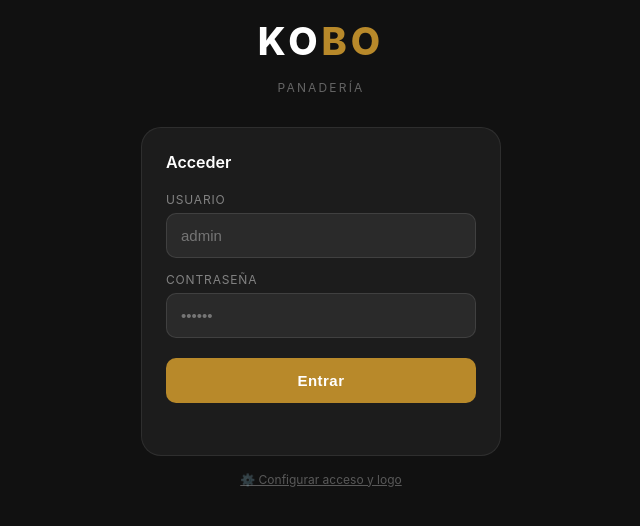
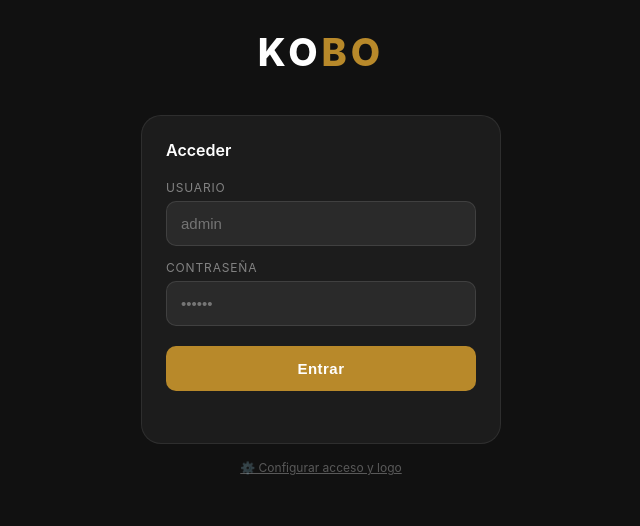
Before and after one commit to jonmarti77/kobo-panel, a plain HTML site: page index.html in a window 1280 px wide. Shown: the part 148-674 px from the top of the page, without its empty margins (319-959 px from the left). Drawn offline with Linux system fonts and the light colour scheme.

Commit message:
Add files via upload

```diff
--- a/index.html
+++ b/index.html
@@ -280,12 +280,10 @@ body{font-family:-apple-system,BlinkMacSystemFont,'Segoe UI',sans-serif;backgrou
 <!-- LOGIN SCREEN -->
 <div id="login-screen">
   <div class="login-logo">
-    <!-- Logo configurable: muestra imagen si está guardada, si no texto KOBO -->
-    <div id="login-logo-img-wrap">
-      <img id="login-logo-img" src="" alt="KOBO" style="display:none;max-width:220px;max-height:80px;object-fit:contain;"/>
+    <div id="login-logo-img-wrap" style="margin-bottom:8px;">
+      <img id="login-logo-img" src="" alt="KOBO" style="display:none;max-width:200px;max-height:80px;object-fit:contain;border-radius:16px;padding:16px 20px;background:rgba(255,255,255,0.06);backdrop-filter:blur(4px);"/>
       <div id="login-logo-text" style="font-size:38px;font-weight:800;color:#fff;letter-spacing:4px;">KO<span style="color:var(--ocre)">BO</span></div>
     </div>
-    <div class="login-subtitle">Panadería</div>
   </div>
   <div class="login-card">
     <h3>Acceder</h3>
```
